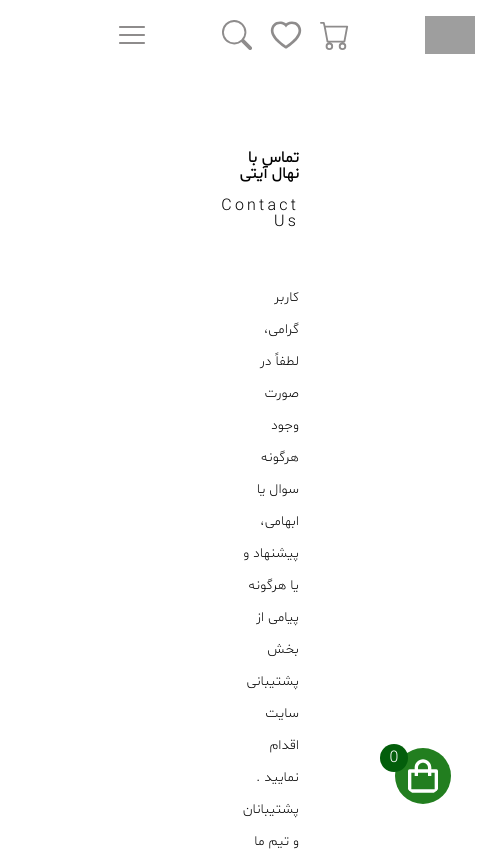
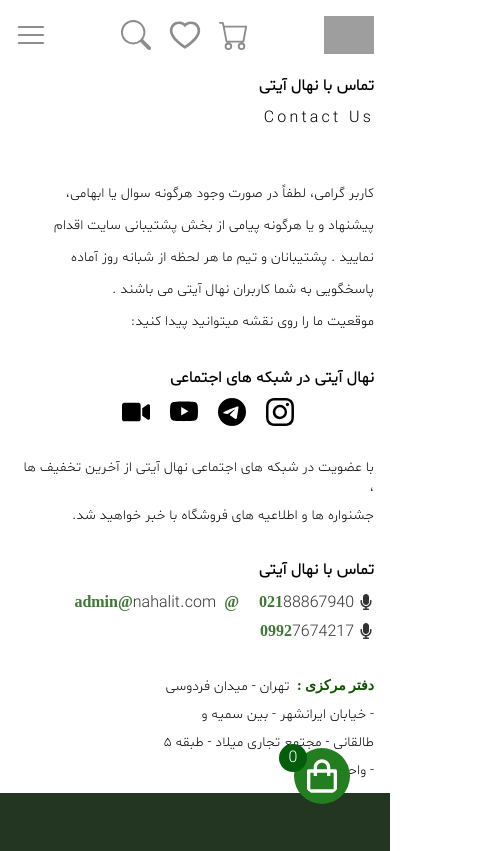
Before and after one commit to Ebadi1382/nahalIt, a React (Create React App) app: page /ContactUs in a window 390 px wide. Shown: the top 851 px of the page, 492 px wide, since content can reach past the window. Built offline with nearby package versions, Linux system fonts and the light colour scheme; grey boxes are pictures that could not be loaded.

Commit message:
responsive contact us page

```diff
--- a/src/page/ContactUs/ContactUs.js
+++ b/src/page/ContactUs/ContactUs.js
@@ -23,8 +23,8 @@ function ContactUs() {
           <ResponseHeader />
         </div>
       </header>
-      <div className="flex flex-col w-full container px-28 mx-auto">
-        <div className="flex flex-col gap-8 p-20 text-gray-4444 items-start ">
+      <div className="flex flex-col w-full container px-28 max-lg:px-10 max-sm:px-2 mx-auto">
+        <div className="flex flex-col gap-8 p-20 max-lg:p-10 max-sm:p-2 text-gray-4444 items-start ">
           <div className="flex flex-col">
             <span className="font-bold border-b-4 border-green-57C pb-2">تماس با نهال آیتی</span>
             <span className="text-gray-b1b1 tracking-wide pt-2" style={{ letterSpacing: "0.2rem" }}>
```
